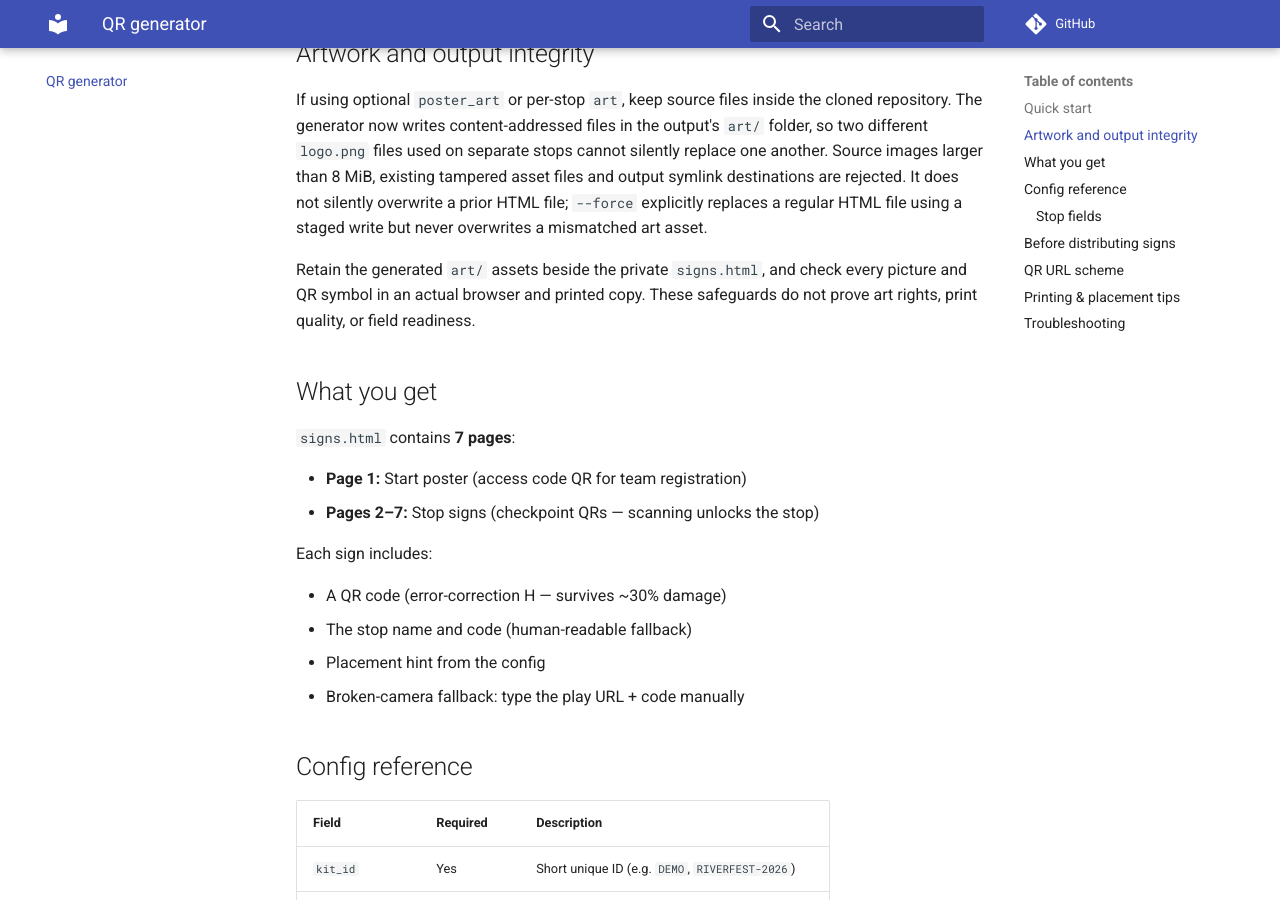
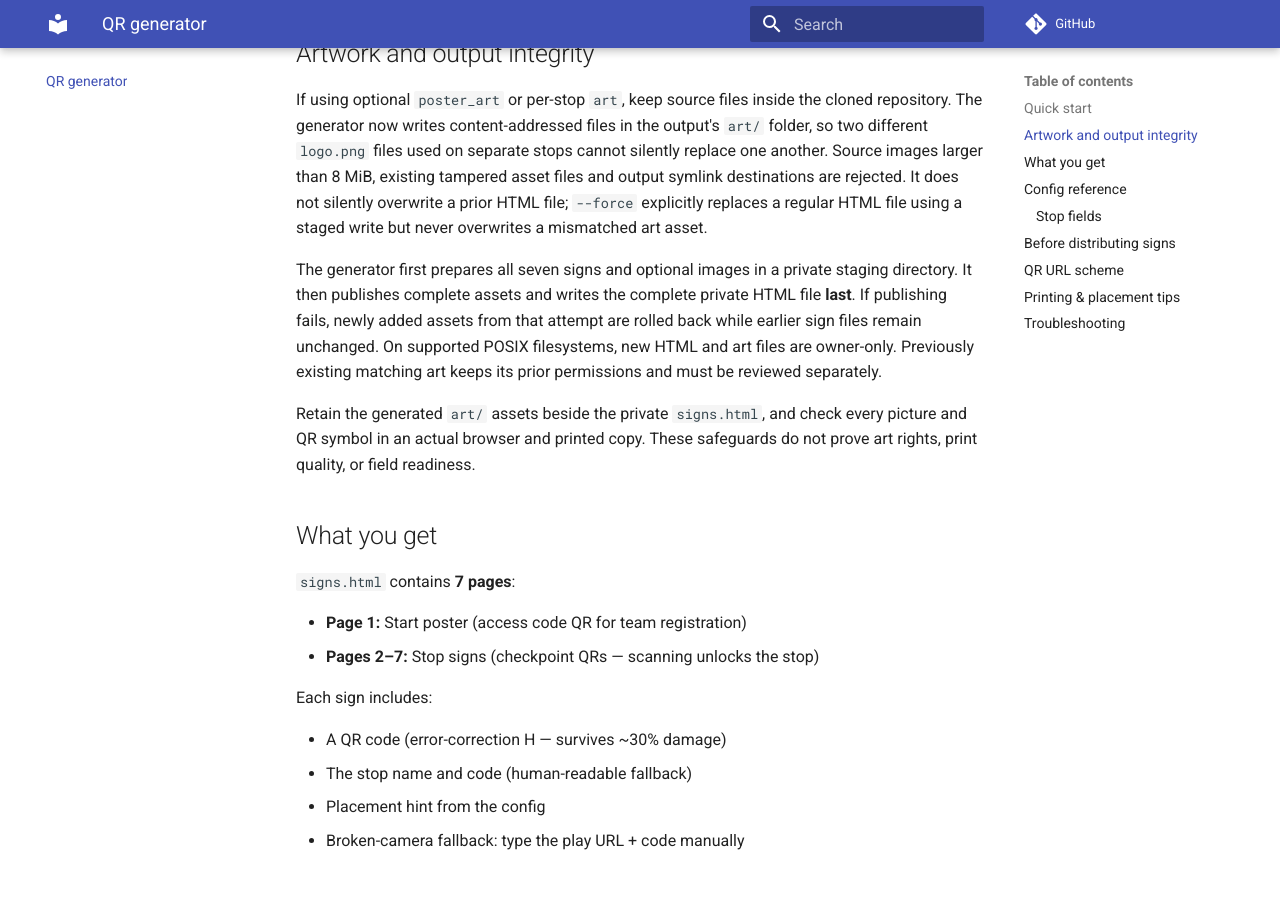
Before and after one commit to ZQM-Labs/organizer-toolkit, an MkDocs documentation site: the page built from docs/guides/qr-generator.md, in a window 1280 px wide and 900 px high, scrolled down 1034 px. Built offline with MkDocs 1.6.1 and Material for MkDocs 9.7.7, drawn with Linux system fonts in a browser that asks for light colours; comment, search, counter and statistics services are not loaded.

Commit message:
docs(qr): document transactional private sign publication and rollback semantics

```diff
--- a/docs/guides/qr-generator.md
+++ b/docs/guides/qr-generator.md
@@ -45,6 +45,8 @@ displayed text, not removed from the private link itself.
 ## Artwork and output integrity
 
 If using optional `poster_art` or per-stop `art`, keep source files inside the cloned repository. The generator now writes content-addressed files in the output's `art/` folder, so two different `logo.png` files used on separate stops cannot silently replace one another. Source images larger than 8 MiB, existing tampered asset files and output symlink destinations are rejected. It does not silently overwrite a prior HTML file; `--force` explicitly replaces a regular HTML file using a staged write but never overwrites a mismatched art asset.
+
+The generator first prepares all seven signs and optional images in a private staging directory. It then publishes complete assets and writes the complete private HTML file **last**. If publishing fails, newly added assets from that attempt are rolled back while earlier sign files remain unchanged. On supported POSIX filesystems, new HTML and art files are owner-only. Previously existing matching art keeps its prior permissions and must be reviewed separately.
 
 Retain the generated `art/` assets beside the private `signs.html`, and check every picture and QR symbol in an actual browser and printed copy. These safeguards do not prove art rights, print quality, or field readiness.
 
```
